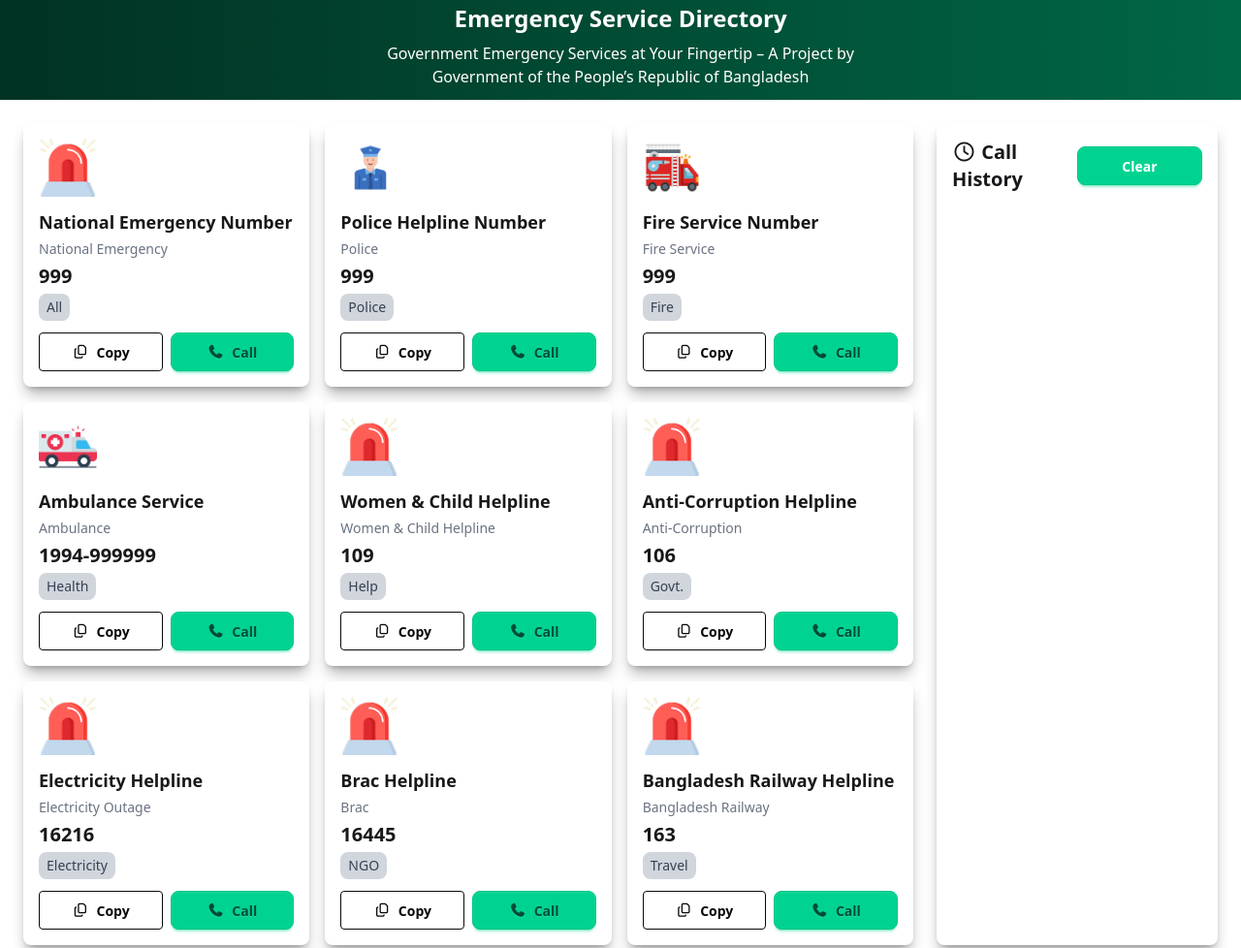
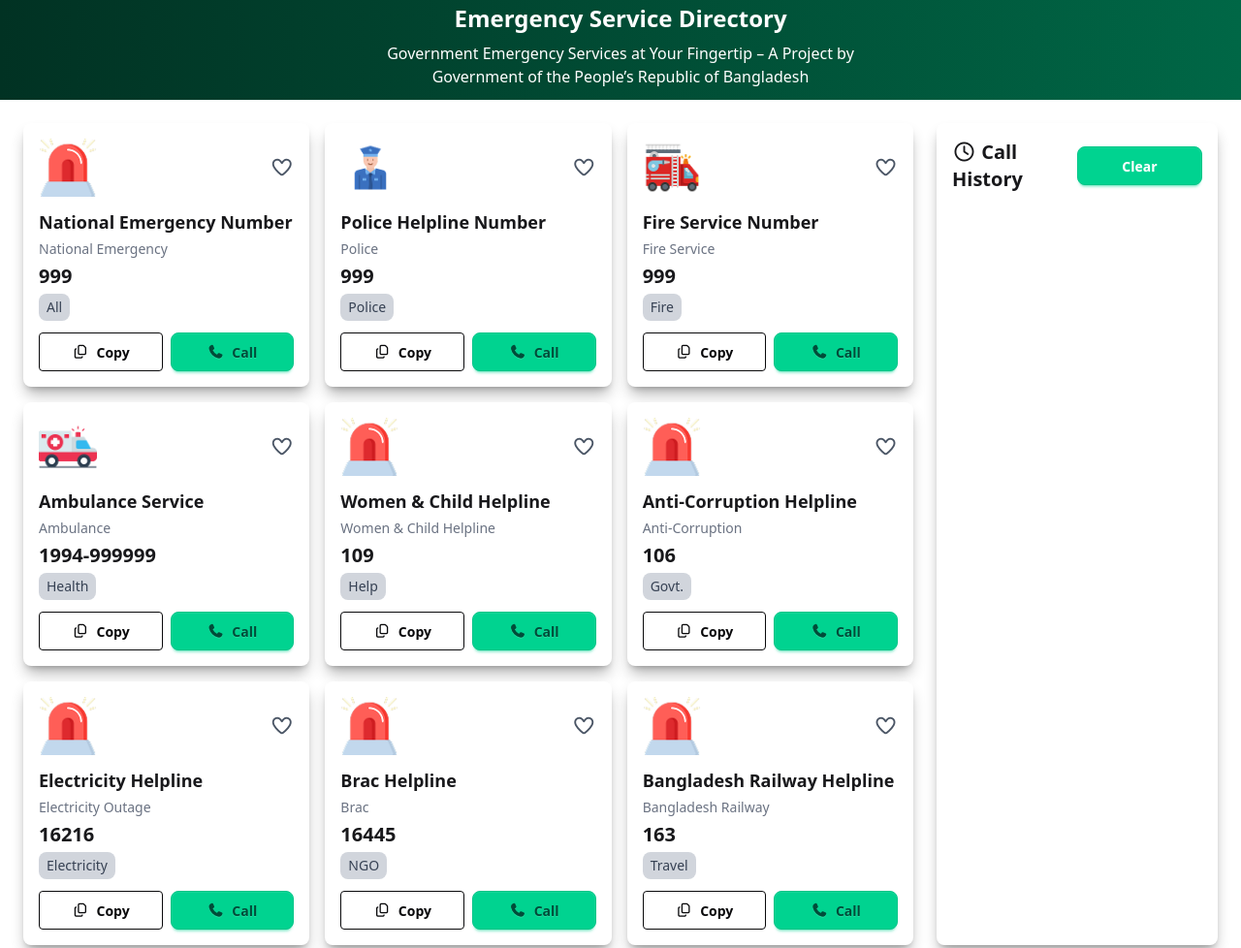
Before and after one commit to Istheaksayem/Assignment-5-project, a plain HTML site: page index.html in a window 1280 px wide. Shown: the part 213-1191 px from the top of the page at 97% size. Drawn offline with nearby package versions, Linux system fonts and the light colour scheme.

Commit message:
complete the project

```diff
--- a/index.html
+++ b/index.html
@@ -23,7 +23,7 @@
   <div class="flex flex-row items-center gap-8 text-black">
 
     <div class="flex items-center gap-2 bg-gray-300 rounded-3xl">
-          <span class="font-bold">0</span>
+          <span id="fav-count" class="font-bold">0</span>
       <img src="./assets/heart.png" alt="Heart" class="w-6 h-6">
 
     </div>
@@ -58,9 +58,9 @@
     <div class="grid grid-cols-1 sm:grid-cols-2 lg:grid-cols-3 gap-4">
       <!-- Card 1 -->
       <div class="p-4 shadow-lg rounded-lg shadow-black/30 bg-white">
-        <div class="flex items-center gap-88 mb-3">
+        <div class="flex items-center justify-between mb-3">
           <img src="./assets/emergency.png" class="w-15 h-15" alt="">
-        <i class="fa-regular fa-heart"></i>
+        <i class="fa-regular fa-heart text-xl  text-gray-600 cursor-pointer"></i>
         </div>
         <h3 class="font-bold text-lg mb-1 w-full">National Emergency Number</h3>
         <p class="text-sm mb-1 w-full text-gray-500">National Emergency</p>
@@ -78,9 +78,9 @@
 
       <!-- Card 2 -->
       <div class="p-4 shadow-lg rounded-lg shadow-black/30 bg-white">
-        <div class="flex items-center gap-88 mb-3">
+        <div class="flex items-center justify-between mb-3">
           <img src="./assets/police.png" class="w-15 h-15" alt="">
-          <i class="fa-regular fa-heart text-xl"></i>
+          <i class="fa-regular fa-heart text-xl text-gray-600 cursor-pointer"></i>
         </div>
         <h3 class="font-bold text-lg mb-1 w-full">Police Helpline Number</h3>
         <p class="text-sm mb-1 w-full text-gray-500">Police</p>
@@ -98,9 +98,9 @@
 
       <!-- Card 3 -->
       <div class="p-4 shadow-lg rounded-lg shadow-black/30 bg-white">
-        <div class="flex items-center gap-88 mb-3">
+        <div class="flex items-center justify-between mb-3">
           <img src="./assets/fire-service.png" class="w-15 h-15" alt="">
-          <i class="fa-regular fa-heart text-xl"></i>
+          <i class="fa-regular fa-heart text-xl text-gray-600 cursor-pointer"></i>
         </div>
         <h3 class="font-bold text-lg mb-1 w-full">Fire Service Number</h3>
         <p class="text-sm mb-1 w-full text-gray-500">Fire Service</p>
@@ -118,9 +118,9 @@
 
       <!-- Card 4 -->
       <div class="p-4 shadow-lg rounded-lg shadow-black/30 bg-white">
-        <div class="flex items-center gap-88 mb-3">
+        <div class="flex items-center justify-between mb-3">
           <img src="./assets/ambulance.png" class="w-15 h-15" alt="">
-          <i class="fa-regular fa-heart text-xl"></i>
+          <i class="fa-regular fa-heart text-xl text-gray-600 cursor-pointer"></i>
         </div>
         <h3 class="font-bold text-lg mb-1 w-full">Ambulance Service</h3>
         <p class="text-sm mb-1 w-full text-gray-500">Ambulance</p>
@@ -138,9 +138,9 @@
 
       <!-- Card 5 -->
       <div class="p-4 shadow-lg rounded-lg shadow-black/30 bg-white">
-        <div class="flex items-center gap-88 mb-3">
+        <div class="flex items-center justify-between mb-3">
           <img src="./assets/emergency.png" class="w-15 h-15" alt="">
-          <i class="fa-regular fa-heart text-xl"></i>
+          <i class="fa-regular fa-heart text-xl text-gray-600 cursor-pointer"></i>
         </div>
         <h3 class="font-bold text-lg mb-1 w-full">Women & Child Helpline</h3>
         <p class="text-sm mb-1 w-full text-gray-500">Women & Child Helpline</p>
@@ -158,9 +158,9 @@
 
       <!-- Card 6 -->
       <div class="p-4 shadow-lg rounded-lg shadow-black/30 bg-white">
-        <div class="flex items-center gap-88 mb-3">
+        <div class="flex items-center justify-between mb-3">
           <img src="./assets/emergency.png" class="w-15 h-15" alt="">
-          <i class="fa-regular fa-heart text-xl"></i>
+          <i class="fa-regular fa-heart text-xl text-gray-600 cursor-pointer"></i>
         </div>
         <h3 class="font-bold text-lg mb-1 w-full">Anti-Corruption Helpline</h3>
         <p class="text-sm mb-1 w-full text-gray-500">Anti-Corruption</p>
@@ -178,9 +178,9 @@
 
       <!-- Card 7 -->
       <div class="p-4 shadow-lg rounded-lg shadow-black/30 bg-white">
-        <div class="flex items-center gap-88 mb-3">
+        <div class="flex items-center justify-between mb-3">
           <img src="./assets/emergency.png" class="w-15 h-15" alt="">
-          <i class="fa-regular fa-heart text-xl"></i>
+          <i class="fa-regular fa-heart text-xl text-gray-600 cursor-pointer"></i>
         </div>
         <h3 class="font-bold text-lg mb-1 w-full">Electricity Helpline</h3>
         <p class="text-sm mb-1 w-full text-gray-500">Electricity Outage</p>
@@ -198,9 +198,9 @@
 
       <!-- Card 8 -->
       <div class="p-4 shadow-lg rounded-lg shadow-black/30 bg-white">
-        <div class="flex items-center gap-88 mb-3">
+        <div class="flex items-center justify-between mb-3">
           <img src="./assets/emergency.png" class="w-15 h-15" alt="">
-          <i class="fa-regular fa-heart text-xl"></i>
+          <i class="fa-regular fa-heart text-xl text-gray-600 cursor-pointer"></i>
         </div>
         <h3 class="font-bold text-lg mb-1 w-full">Brac Helpline</h3>
         <p class="text-sm mb-1 w-full text-gray-500">Brac</p>
@@ -218,9 +218,9 @@
 
       <!-- Card 9 -->
       <div class="p-4 shadow-lg rounded-lg shadow-black/30 bg-white">
-        <div class="flex items-center gap-88 mb-3">
+        <div class="flex items-center justify-between mb-3">
           <img src="./assets/emergency.png" class="w-15 h-15" alt="">
-          <i class="fa-regular fa-heart text-xl"></i>
+          <i class="fa-regular fa-heart text-xl text-gray-600 cursor-pointer"></i>
         </div>
         <h3 class="font-bold text-lg mb-1 w-full">Bangladesh Railway Helpline</h3>
         <p class="text-sm mb-1 w-full text-gray-500">Bangladesh Railway</p>
--- a/index.js
+++ b/index.js
@@ -1,3 +1,16 @@
+document.addEventListener("DOMContentLoaded", () => {
+  const favCount = document.getElementById("fav-count");
+  const heartIcons = document.querySelectorAll(".fa-heart");
+
+  heartIcons.forEach(icon => {
+    icon.addEventListener("click", () => {
+      let current = parseInt(favCount.textContent, 10);
+      favCount.textContent = current + 1;
+    });
+  });
+});
+
+
 // Coin element
 let coins = parseInt(document.querySelector("#coin-count").textContent);
 
```
